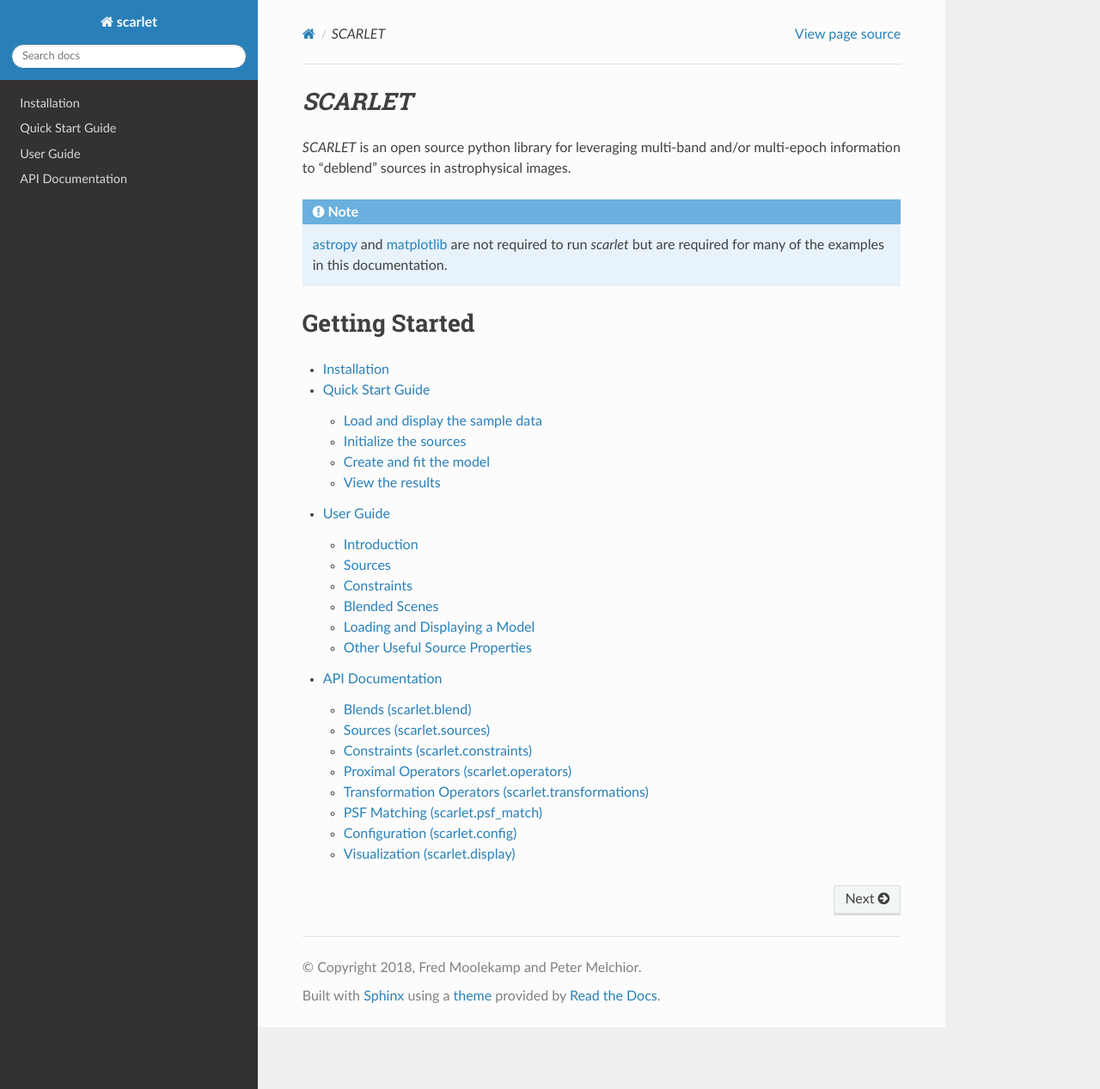
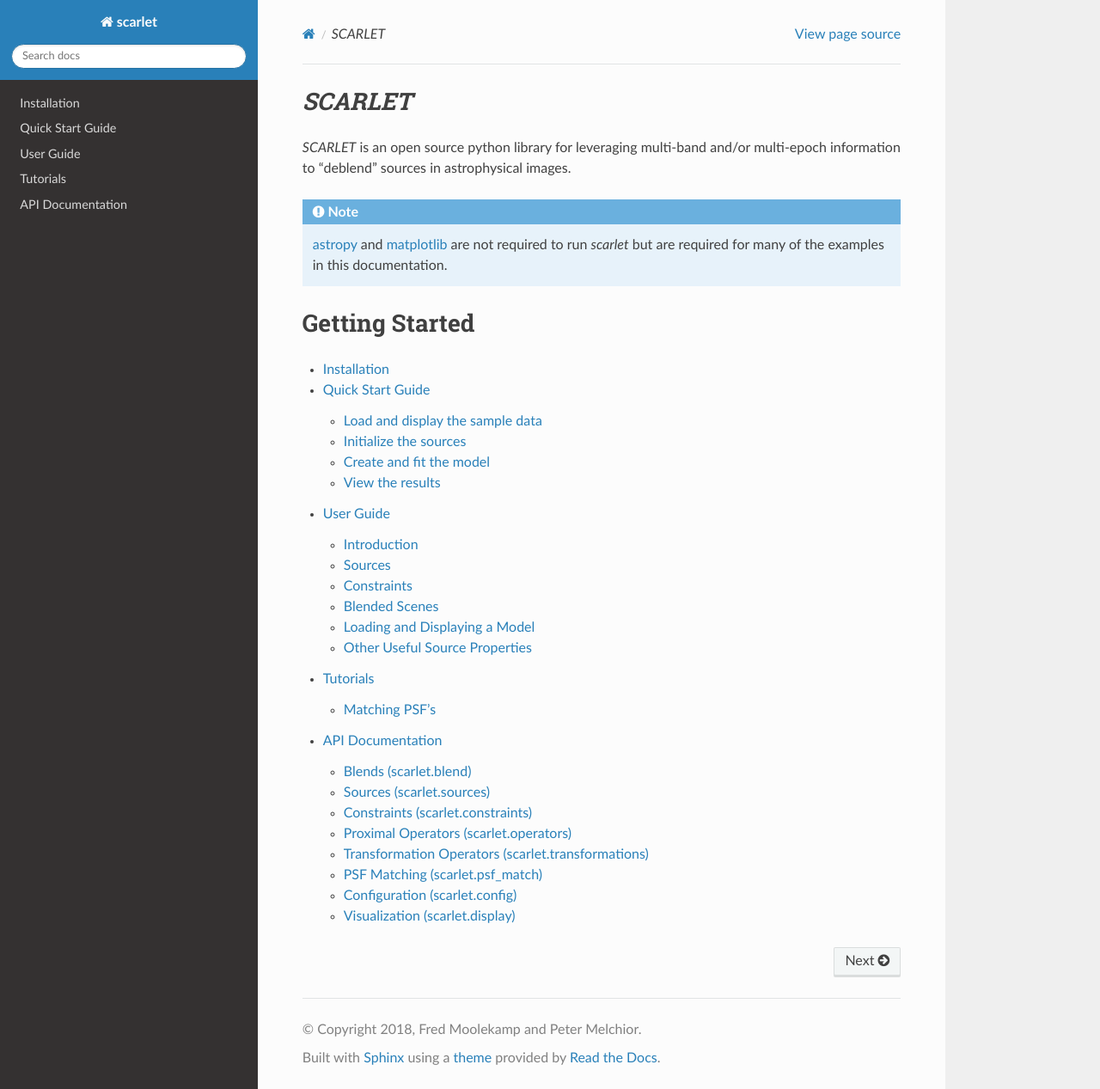
Before and after one commit to pmelchior/scarlet, a Sphinx documentation site: the page built from docs/index.rst, in a window 1280 px wide and 1267 px high. Shown: the whole window at 86% size. Built offline with Sphinx 7.4.7 and the Read the Docs theme 2.0.0, drawn with Linux system fonts in a browser that asks for light colours.

Commit message:
Update docs

```diff
--- a/docs/index.rst
+++ b/docs/index.rst
@@ -29,4 +29,5 @@ Getting Started
    install
    quickstart
    user_docs
+   tutorials
    api_docs
--- /dev/null
+++ b/docs/tutorials.rst
@@ -0,0 +1,7 @@
+Tutorials
+=========
+
+.. toctree::
+   :maxdepth: 2
+
+   psf_matching
```
Also changed, not shown: docs/psf_match.ipynb, docs/psf_matching.ipynb (added).
